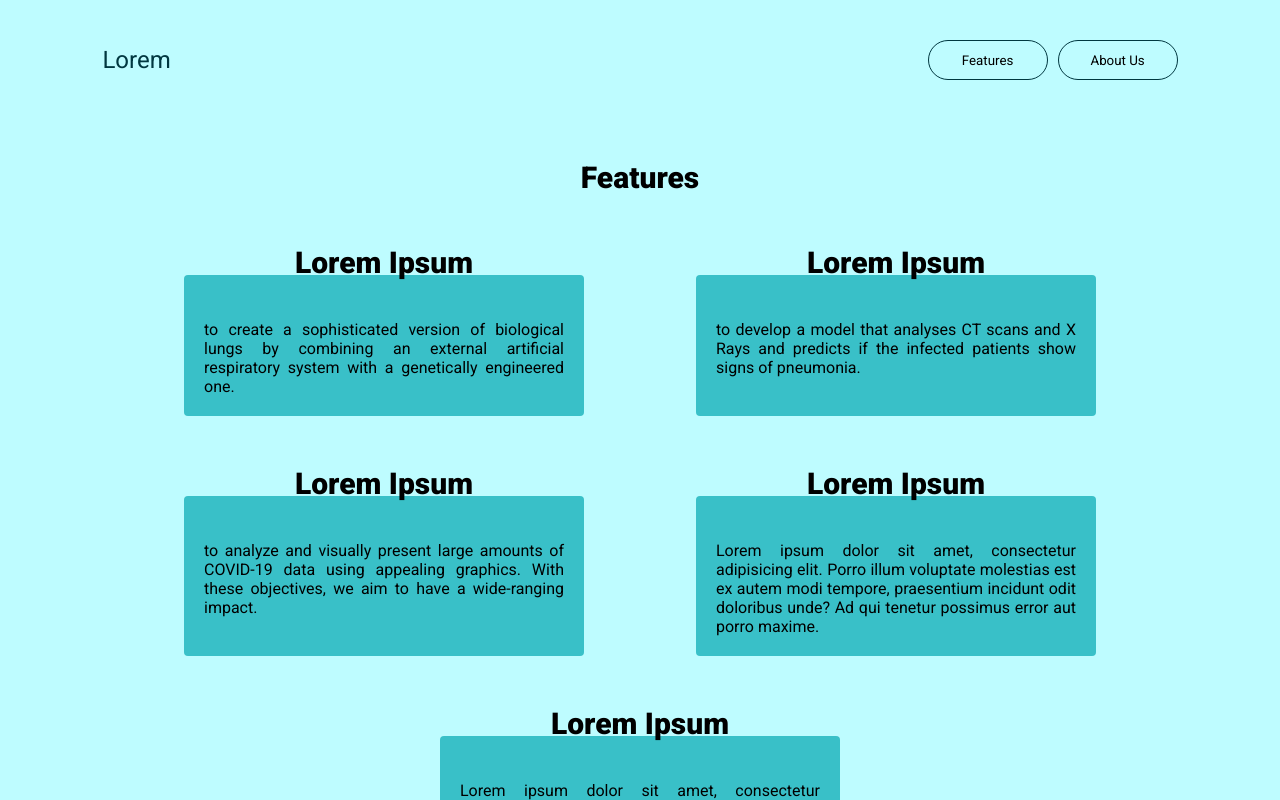
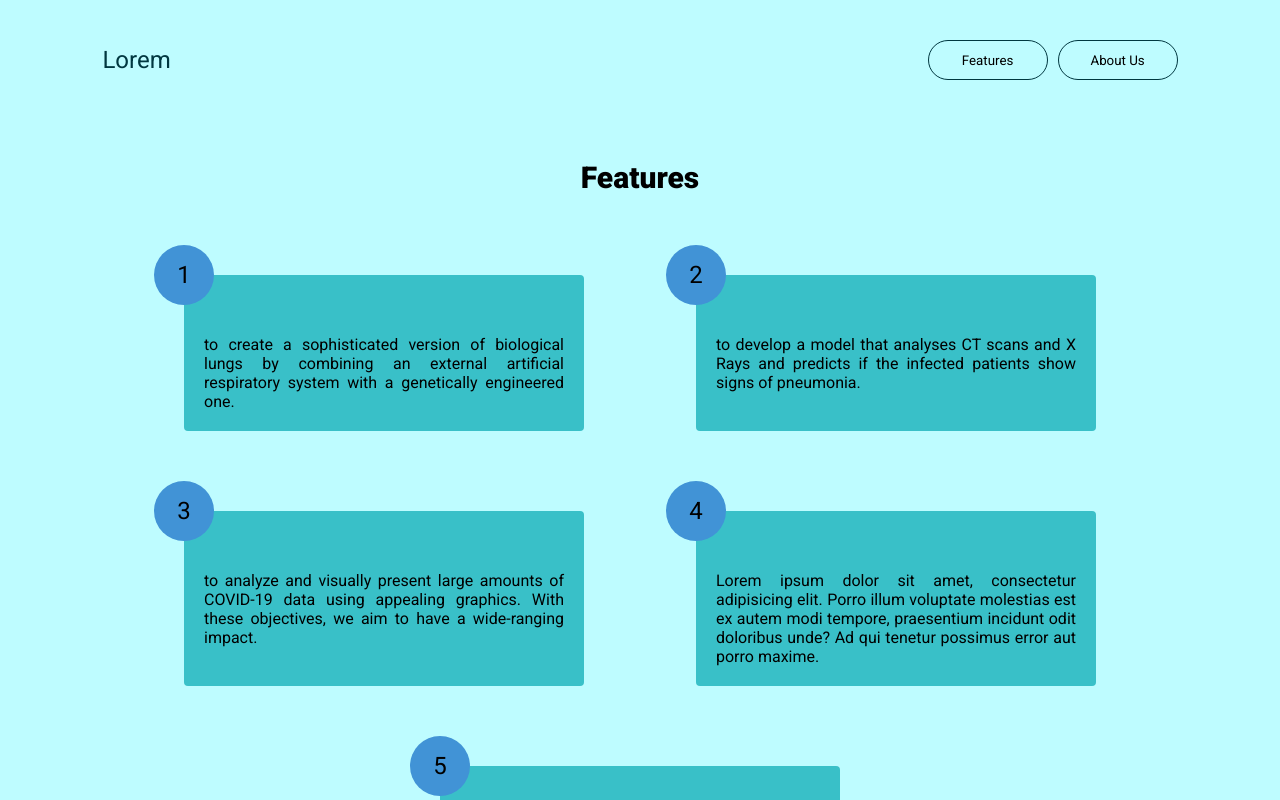
Before and after one commit to aaahanamehrotra/smart-healthcare, a Next.js app: page /features in a window 1280 px wide. Shown: the top 800 px of the page. Built offline with nearby package versions, Linux system fonts and the light colour scheme.

Commit message:
Update Feature.js

```diff
--- a/src/components/Feature.js
+++ b/src/components/Feature.js
@@ -4,8 +4,7 @@ import styles from "../styles/Feature.module.css";
 const Feature = ({ number, title, desc }) => {
   return (
     <div className={styles.feature}>
-
-      <h2 className={styles.title}>{title}</h2>
+      <div className={styles.number}>{number}</div>
       <div className={styles.desc}>{desc}</div>
     </div>
   );
```
